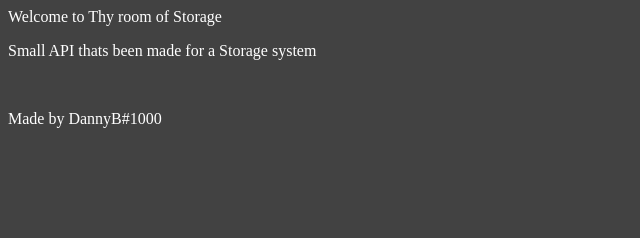
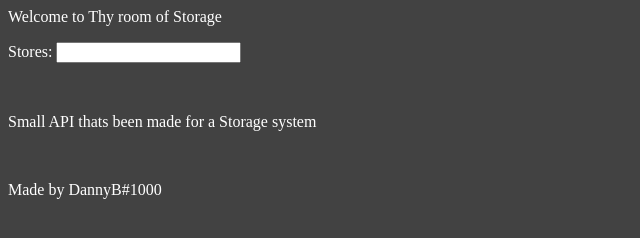
Before and after one commit to DannyB30/API-Test, a website: page Room/index.html in a window 1280 px wide. Shown: the whole page, without its empty margins (0-640 px from the left). Drawn offline with Linux system fonts and the light colour scheme.

Commit message:
lil update

```diff
--- a/Room/index.html
+++ b/Room/index.html
@@ -8,6 +8,7 @@
 
 <body>
 <h>Welcome to Thy room of Storage</h><br>
+<p>Stores: <input class="Storess" type="text"></p><br>
 <p>Small API thats been made for a Storage system</p><br>
 <p>Made by DannyB#1000</p>
 </body>
--- a/Stores.json
+++ b/Stores.json
@@ -1,4 +1,4 @@
 {
-  "WillToLive": 1,
+  "WillToLive": 1
 
 }
```
